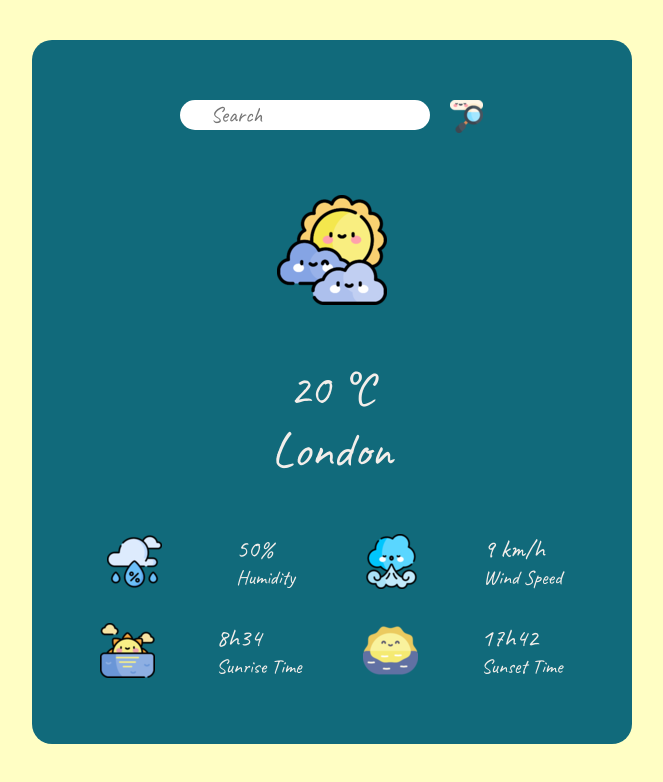
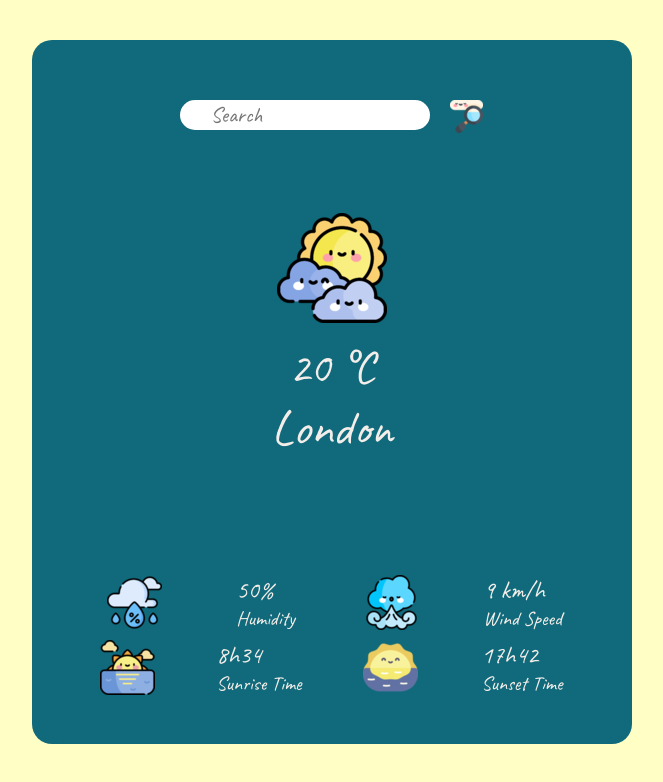
Before and after one commit to Yalcael/Sweet-Weather, a React (Vite) app: page / in a window 1280 px wide. Shown: the top 782 px of the page, without its empty margins (308-971 px from the left). Built offline with nearby package versions, Linux system fonts and the light colour scheme.

Commit message:
css fixing

```diff
--- a/src/Components/BottomInformation.css
+++ b/src/Components/BottomInformation.css
@@ -4,7 +4,7 @@
     flex: 1;
     flex-direction: row;
     align-content: flex-end;
-    padding-bottom: 80px;
+    padding-bottom: 48px;
 }
 
 .elements {
@@ -13,7 +13,7 @@
    align-items: center;
     justify-content: space-around;
     width: 50%;
-    padding-top: 32px;
+    padding-top: 8px;
 }
 
 .data {
--- a/src/Components/Information.css
+++ b/src/Components/Information.css
@@ -1,11 +1,11 @@
 .weather-icon {
-    margin-top: 62px;
+    margin-top: 80px;
     display: flex;
     justify-content: center;
 }
 
 .weather-degree {
-    margin-top: 56px;
+    margin-top: 16px;
     display: flex;
     justify-content: center;
     color: #F3EEEA;
@@ -17,5 +17,5 @@
     justify-content: center;
     color: #F3EEEA;
     font-size: 50px;
-    margin-bottom: 20px;
+    margin-bottom: 16px;
 }
```
